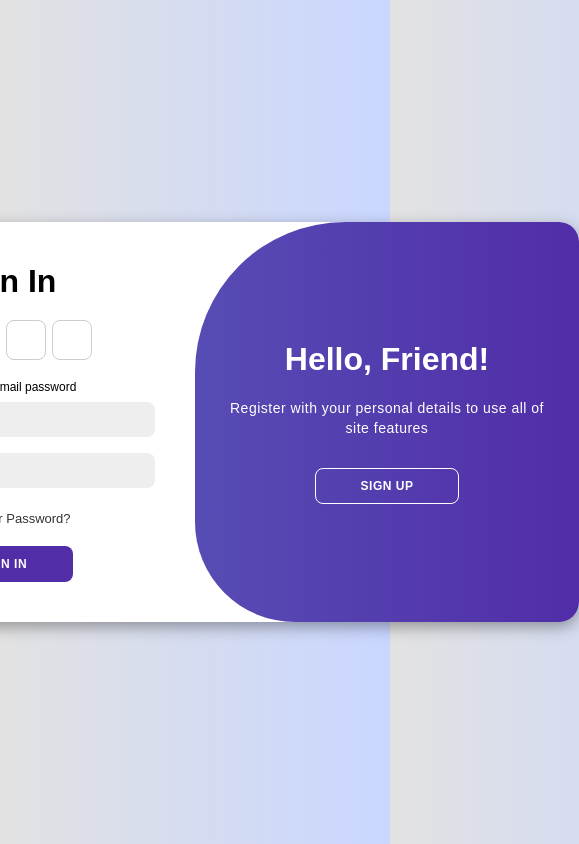
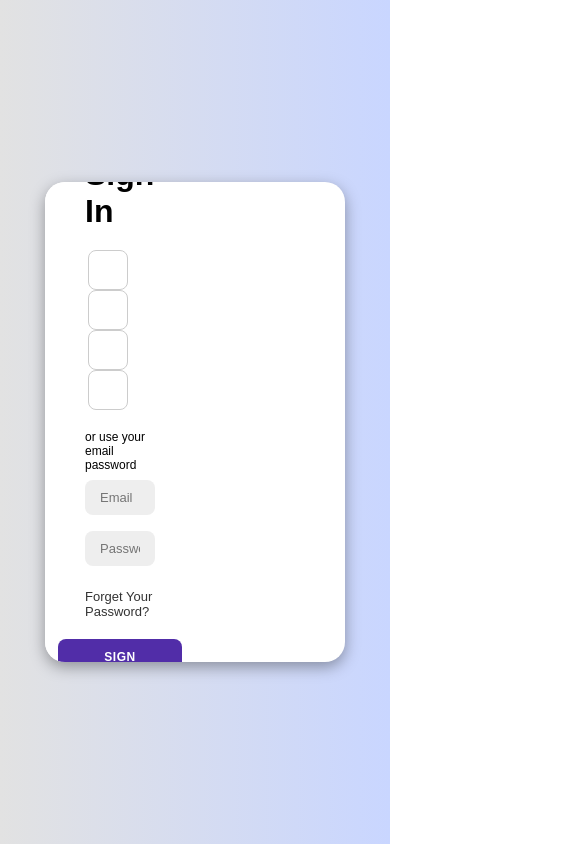
Before and after one commit to ahmadfaqih796/admin-ts-ui, a React (Vite) app: page /login in a window 390 px wide. Shown: the whole page, 579 px wide, since content can reach past the window. Built offline with nearby package versions, Linux system fonts and the light colour scheme.

Commit message:
login-css

```diff
--- a/src/styles/login.style.css
+++ b/src/styles/login.style.css
@@ -209,3 +209,20 @@ body {
 .container.active .toggle-right {
   transform: translateX(200%);
 }
+
+@media screen and (max-width: 768px) {
+  .container {
+    width: 300px;
+
+    min-height: 480px;
+  }
+  .toggle-container {
+    display: none;
+  }
+  .container.active .sign-in {
+    transform: translateX(0);
+  }
+  .container.active .sign-up {
+    transform: translateX(0);
+  }
+}
```
